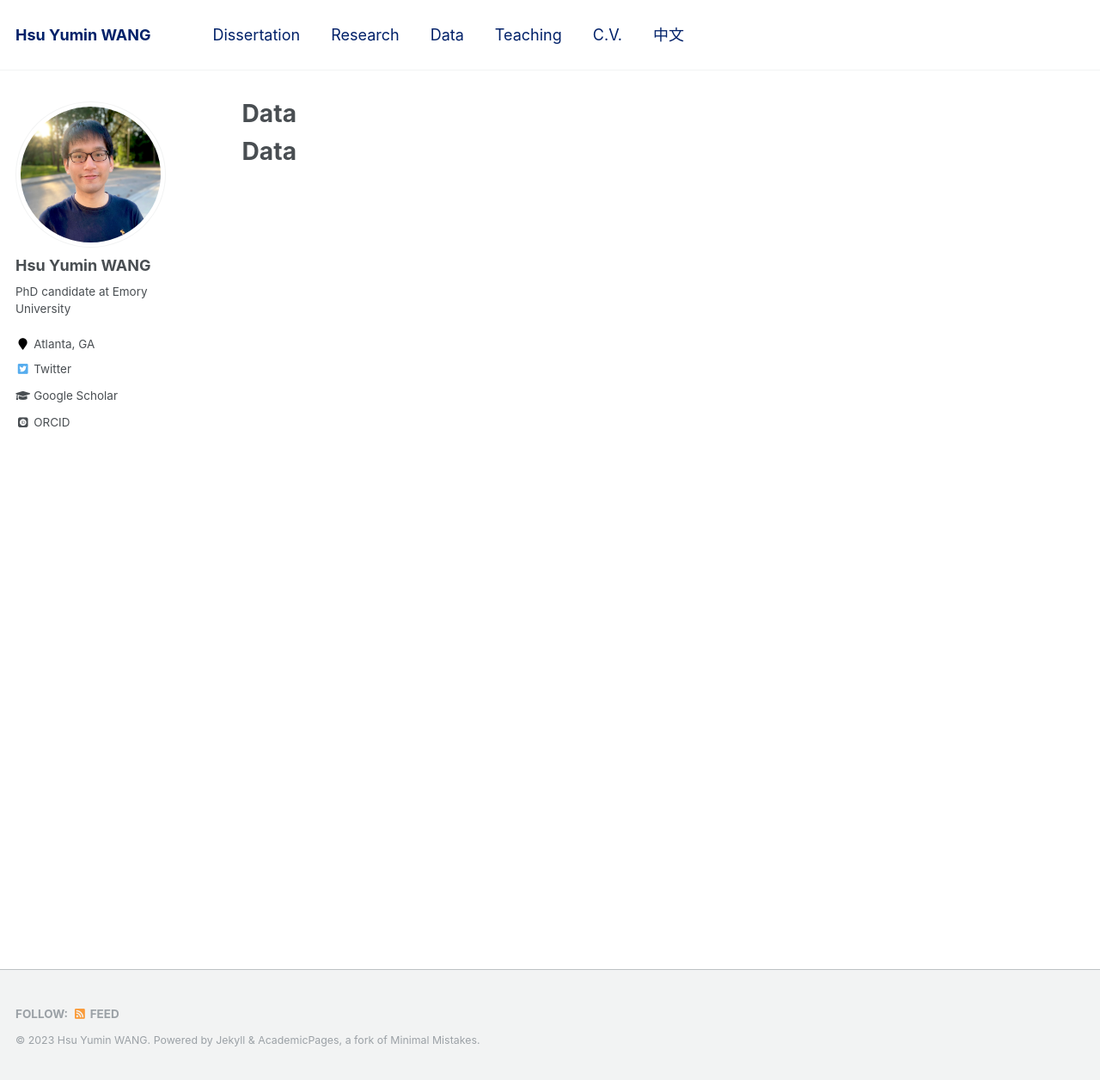
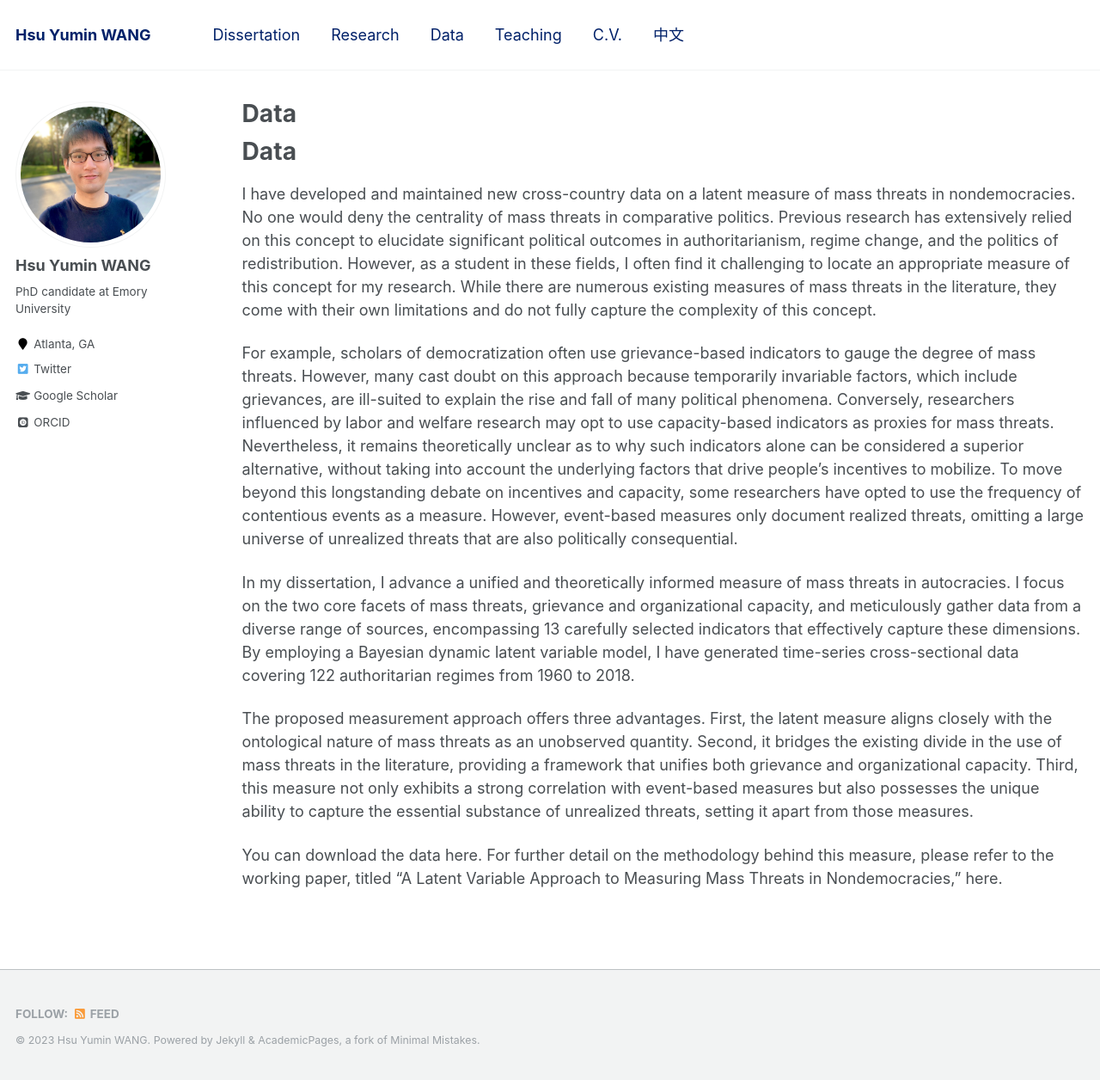
Before and after one commit to hsuyumin/hsuyumin.github.io, a Jekyll site: the page built from _pages/data.md, in a window 1280 px wide and 1256 px high. Shown: the whole window at 86% size. Built offline with Jekyll 4.4.1, drawn with Linux system fonts in a browser that asks for light colours; some web fonts are replaced.

Commit message:
Update data.md

```diff
--- a/_pages/data.md
+++ b/_pages/data.md
@@ -8,3 +8,13 @@ redirect_from:
 ---
 
 # Data
+
+I have developed and maintained new cross-country data on a latent measure of mass threats in nondemocracies. No one would deny the centrality of mass threats in comparative politics. Previous research has extensively relied on this concept to elucidate significant political outcomes in authoritarianism, regime change, and the politics of redistribution. However, as a student in these fields, I often find it challenging to locate an appropriate measure of this concept for my research. While there are numerous existing measures of mass threats in the literature, they come with their own limitations and do not fully capture the complexity of this concept.
+
+For example, scholars of democratization often use grievance-based indicators to gauge the degree of mass threats. However, many cast doubt on this approach because temporarily invariable factors, which include grievances, are ill-suited to explain the rise and fall of many political phenomena. Conversely, researchers influenced by labor and welfare research may opt to use capacity-based indicators as proxies for mass threats. Nevertheless, it remains theoretically unclear as to why such indicators alone can be considered a superior alternative, without taking into account the underlying factors that drive people’s incentives to mobilize. To move beyond this longstanding debate on incentives and capacity, some researchers have opted to use the frequency of contentious events as a measure. However, event-based measures only document realized threats, omitting a large universe of unrealized threats that are also politically consequential.
+
+In my dissertation, I advance a unified and theoretically informed measure of mass threats in autocracies. I focus on the two core facets of mass threats, grievance and organizational capacity, and meticulously gather data from a diverse range of sources, encompassing 13 carefully selected indicators that effectively capture these dimensions. By employing a Bayesian dynamic latent variable model, I have generated time-series cross-sectional data covering 122 authoritarian regimes from 1960 to 2018.
+
+The proposed measurement approach offers three advantages. First, the latent measure aligns closely with the ontological nature of mass threats as an unobserved quantity. Second, it bridges the existing divide in the use of mass threats in the literature, providing a framework that unifies both grievance and organizational capacity. Third, this measure not only exhibits a strong correlation with event-based measures but also possesses the unique ability to capture the essential substance of unrealized threats, setting it apart from those measures.
+
+You can download the data here. For further detail on the methodology behind this measure, please refer to the working paper, titled "A Latent Variable Approach to Measuring Mass Threats in Nondemocracies," here.
```
